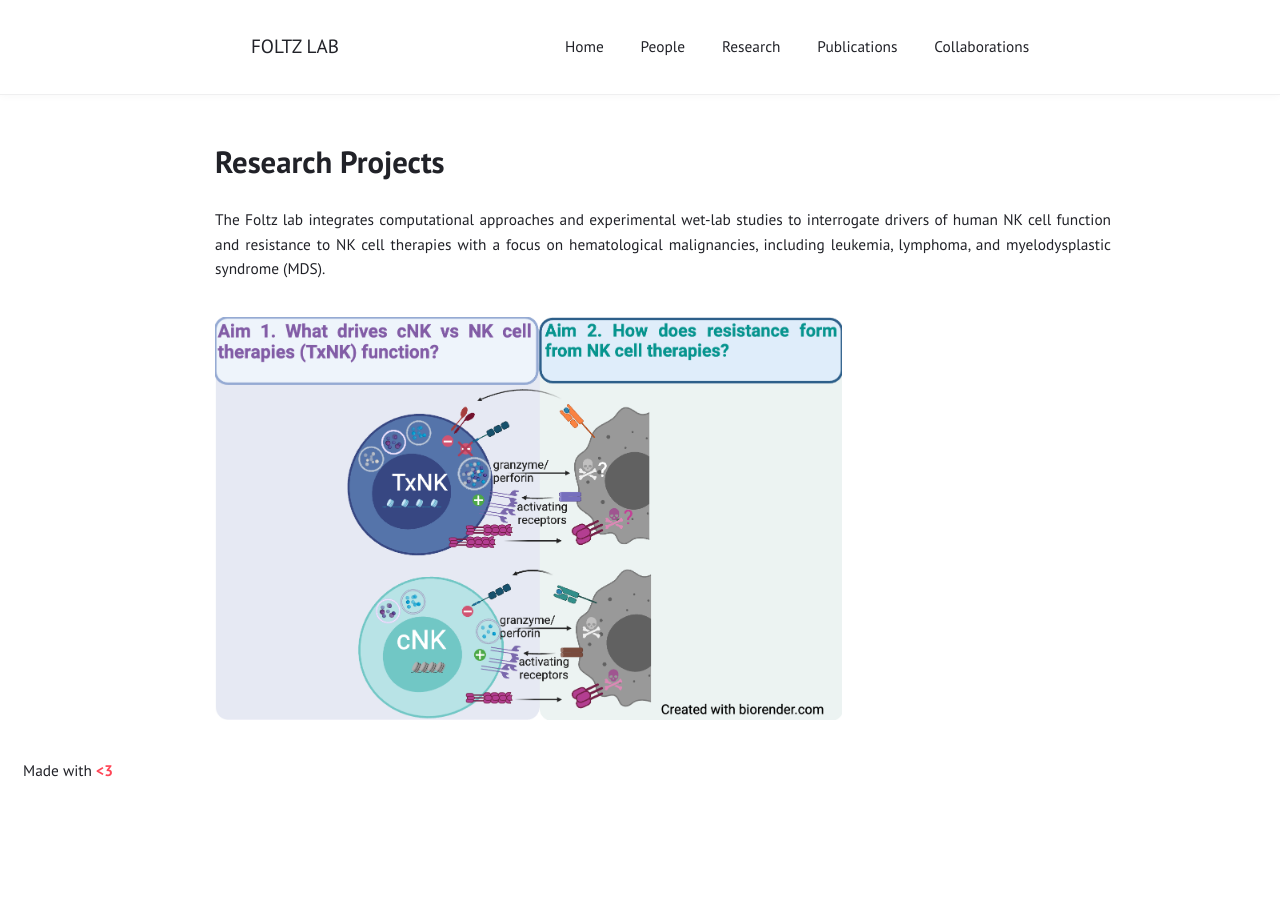
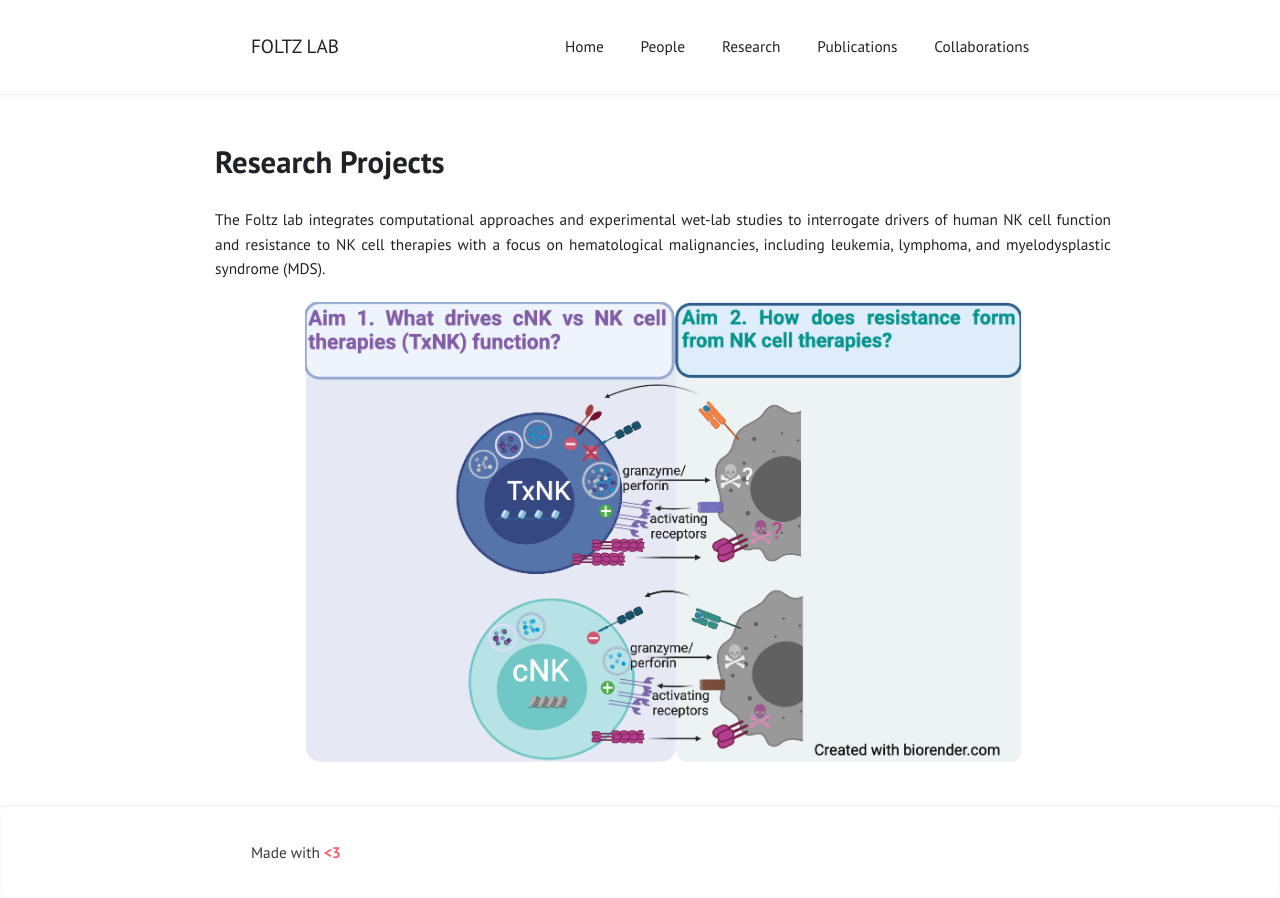
Before and after one commit to Foltz-Lab/Foltz-Lab.github.io, a Jekyll site: the page built from research.html, in a window 1280 px wide. Built offline with Jekyll 4.4.1, drawn with Linux system fonts in a browser that asks for light colours.

Commit message:
Update research.html

```diff
--- a/research.html
+++ b/research.html
@@ -2,6 +2,7 @@
 layout: default
 title: "Research"
 ---
+
 <div style="width: 70%; max-width: 1200px; margin: 0 auto; padding: 1.5em;">
 
 <h1>Research Projects</h1>
@@ -10,4 +11,5 @@
   The Foltz lab integrates computational approaches and experimental wet-lab studies to interrogate drivers of human NK cell function and resistance to NK cell therapies with a focus on hematological malignancies, including leukemia, lymphoma, and myelodysplastic syndrome (MDS).
 </p>
 
-<img src="{{ '/images/ResearchProject.png' | relative_url }}" alt="Research Project" style="max-width: 70%; height: auto; margin-top: 20px;">
+<img src="{{ '/images/ResearchProject.png' | relative_url }}" alt="Research Project" style="max-width: 80%; height: auto; margin: 20px auto; display: block;">
+</div>
```
